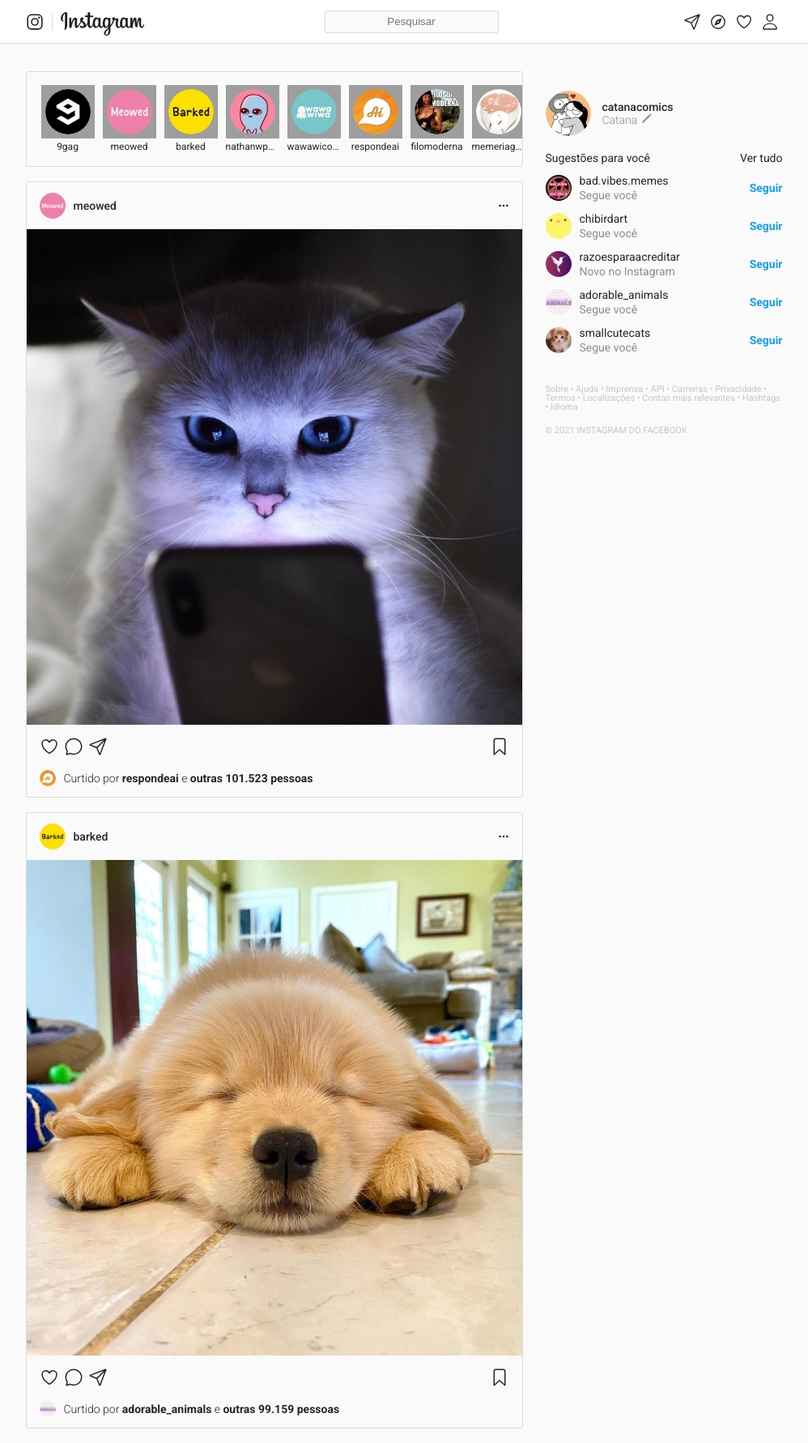
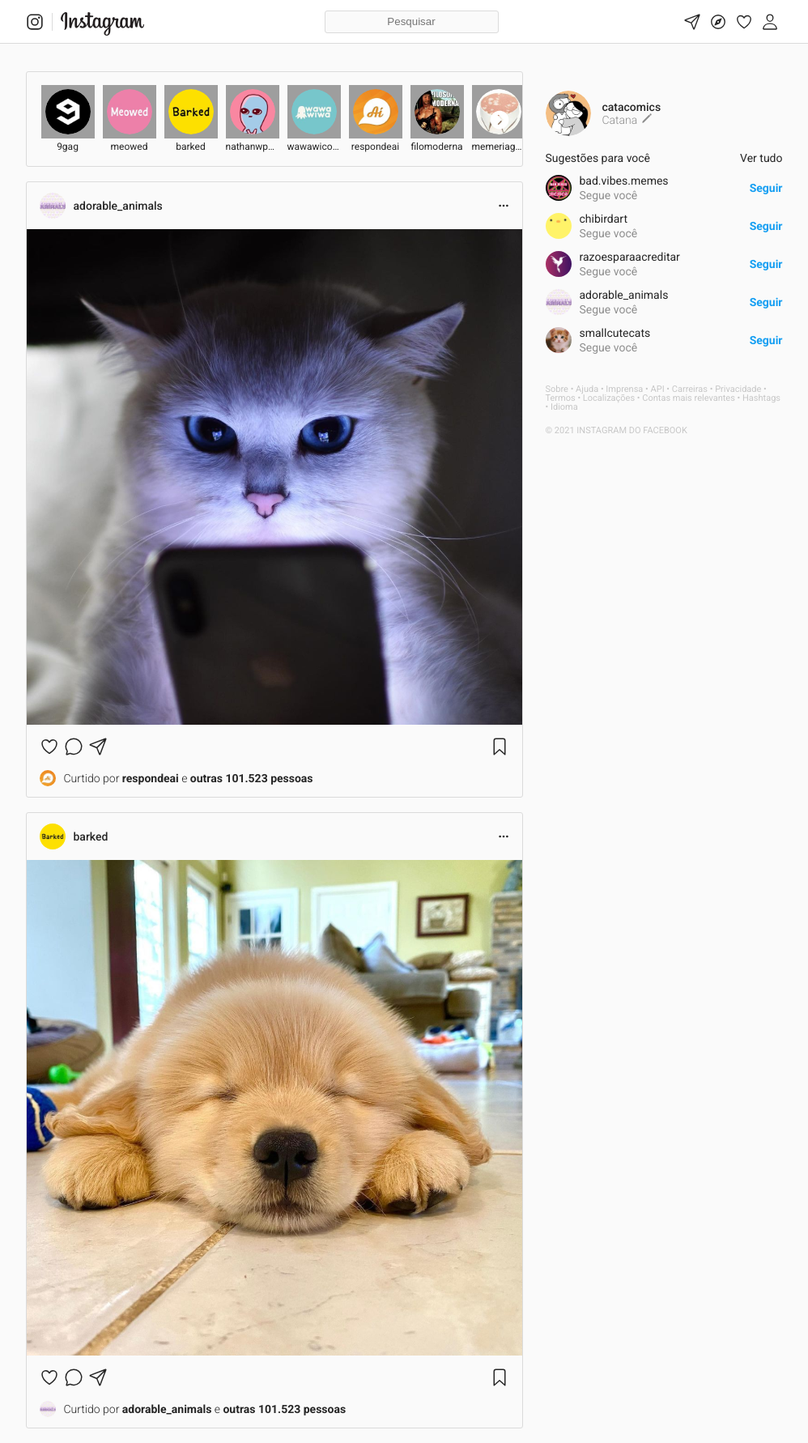
Before and after one commit to LucasLuiz01/instagram7-instagramreact, a JavaScript app: page / in a window 1280 px wide. Shown: the whole page at 81% size, without its empty margins (141-1139 px from the left). Built offline with nearby package versions, Linux system fonts and the light colour scheme; grey boxes are pictures that could not be loaded.

Commit message:
versao comtodos os componentes renderizados no JSX

```diff
--- a/src/Posts.js
+++ b/src/Posts.js
@@ -6,13 +6,18 @@ import meowed from "./img/meowed.svg"
 import respondeai from "./img/respondeai.svg"
 
 export default function Posts() {
-    return(
+    const dados = [
+        {nome:"adorable_animals", imagem : adorable, conteudoImagem : gato, curtidasImagem : respondeai, textoCurtida : "respondeai"},
+        {nome:"barked", imagem : barked, conteudoImagem : dog, curtidasImagem : adorable, textoCurtida : "adorable_animals"}
+    ]
+    return (
         <div class="posts">
+            {dados.map((d)=>
              <div class="post">
              <div class="topo">
                  <div class="usuario">
-                            <img src={meowed} />
-                            meowed
+                     <img src={d.imagem} />
+                     {d.nome}
                  </div>
                  <div class="acoes">
                      <ion-icon name="ellipsis-horizontal"></ion-icon>
@@ -20,7 +25,7 @@ export default function Posts() {
              </div>
 
              <div class="conteudo">
-                        <img src={gato} />
+                 <img src={d.conteudoImagem} />
              </div>
 
              <div class="fundo">
@@ -36,49 +41,15 @@ export default function Posts() {
                  </div>
 
                  <div class="curtidas">
-                            <img src={respondeai} />
+                     <img src={d.curtidasImagem} />
                      <div class="texto">
-                                Curtido por <strong>respondeai</strong> e <strong>outras 101.523 pessoas</strong>
+                         Curtido por <strong>{d.textoCurtida}</strong> e <strong>outras 101.523 pessoas</strong>
                      </div>
                  </div>
              </div>
          </div>
+            )}
 
-                <div class="post">
-                    <div class="topo">
-                        <div class="usuario">
-                            <img src={barked} />
-                            barked
-                        </div>
-                        <div class="acoes">
-                            <ion-icon name="ellipsis-horizontal"></ion-icon>
-                        </div>
-                    </div>
-
-                    <div class="conteudo">
-                        <img src={dog} />
-                    </div>
-
-                    <div class="fundo">
-                        <div class="acoes">
-                            <div>
-                                <ion-icon name="heart-outline"></ion-icon>
-                                <ion-icon name="chatbubble-outline"></ion-icon>
-                                <ion-icon name="paper-plane-outline"></ion-icon>
-                            </div>
-                            <div>
-                                <ion-icon name="bookmark-outline"></ion-icon>
-                            </div>
-                        </div>
-
-                        <div class="curtidas">
-                            <img src={adorable} />
-                            <div class="texto">
-                                Curtido por <strong>adorable_animals</strong> e <strong>outras 99.159 pessoas</strong>
-                            </div>
-                        </div>
-                    </div>
-                </div>
         </div>
     )
 }
--- a/src/Sugestoes.js
+++ b/src/Sugestoes.js
@@ -3,73 +3,34 @@ import chibirdart from "./img/chibirdart.svg"
 import razoesparaacreditar from "./img/razoesparaacreditar.svg"
 import smallcutecats from "./img/smallcutecats.svg"
 import adorable from "./img/adorable_animals.svg"
-export default function Sugestoes(){
+export default function Sugestoes() {
+    const seguidores = [
+        { nome: "bad.vibes.memes", imagem: badvibes },
+        { nome: "chibirdart", imagem: chibirdart },
+        { nome: "razoesparaacreditar", imagem: razoesparaacreditar },
+        { nome: "adorable_animals", imagem: adorable },
+        { nome: "smallcutecats", imagem: smallcutecats }
+    ]
     return (
         <div class="sugestoes">
             <div class="titulo">
                 Sugestões para você
                 <div>Ver tudo</div>
             </div>
-
+            {seguidores.map((s)=>
               <div class="sugestao">
               <div class="usuario">
-                    <img src={badvibes} />
+                  <img src={s.imagem} />
                   <div class="texto">
-                        <div class="nome">bad.vibes.memes</div>
+                      <div class="nome">{s.nome}</div>
                       <div class="razao">Segue você</div>
                   </div>
               </div>
 
               <div class="seguir">Seguir</div>
           </div>
+            )}
 
-            <div class="sugestao">
-                <div class="usuario">
-                    <img src={chibirdart} />
-                    <div class="texto">
-                        <div class="nome">chibirdart</div>
-                        <div class="razao">Segue você</div>
-                    </div>
-                </div>
-
-                <div class="seguir">Seguir</div>
-            </div>
-
-            <div class="sugestao">
-                <div class="usuario">
-                    <img src={razoesparaacreditar} />
-                    <div class="texto">
-                        <div class="nome">razoesparaacreditar</div>
-                        <div class="razao">Novo no Instagram</div>
-                    </div>
-                </div>
-
-                <div class="seguir">Seguir</div>
-            </div>
-
-            <div class="sugestao">
-                <div class="usuario">
-                    <img src={adorable} />
-                    <div class="texto">
-                        <div class="nome">adorable_animals</div>
-                        <div class="razao">Segue você</div>
-                    </div>
-                </div>
-
-                <div class="seguir">Seguir</div>
-            </div>
-
-            <div class="sugestao">
-                <div class="usuario">
-                    <img src={smallcutecats} />
-                    <div class="texto">
-                        <div class="nome">smallcutecats</div>
-                        <div class="razao">Segue você</div>
-                    </div>
-                </div>
-
-                <div class="seguir">Seguir</div>
-            </div>
         </div>
     )
 }
--- a/src/Usuario.js
+++ b/src/Usuario.js
@@ -1,19 +1,20 @@
 import catanacomics from "./img/catanacomics.svg"
-let name = "catanacomics"
-export default function Usuario(){
-    return (
+function Propusuario (props){
+    return(
 <div class="usuario">
-            <img src={catanacomics}/>
+<img src={props.imagem}/>
 <div class="texto">
-                <strong>{name}</strong>
+    <strong>{props.nome}</strong>
     <span>
         Catana
-                    <ion-icon name="pencil" onClick={TrocarNome} ></ion-icon>
+        <ion-icon name="pencil" ></ion-icon>
     </span>
 </div>
 </div>
     )
 }
-function TrocarNome (){
-    const name = prompt("Qual é o seu nome de usuário?")
+export default function Usuario(){
+    return (
+       <Propusuario imagem= {catanacomics} nome= "catacomics" />
+    )
 }
```
Lines whose indentation alone changed are shown as unchanged.
